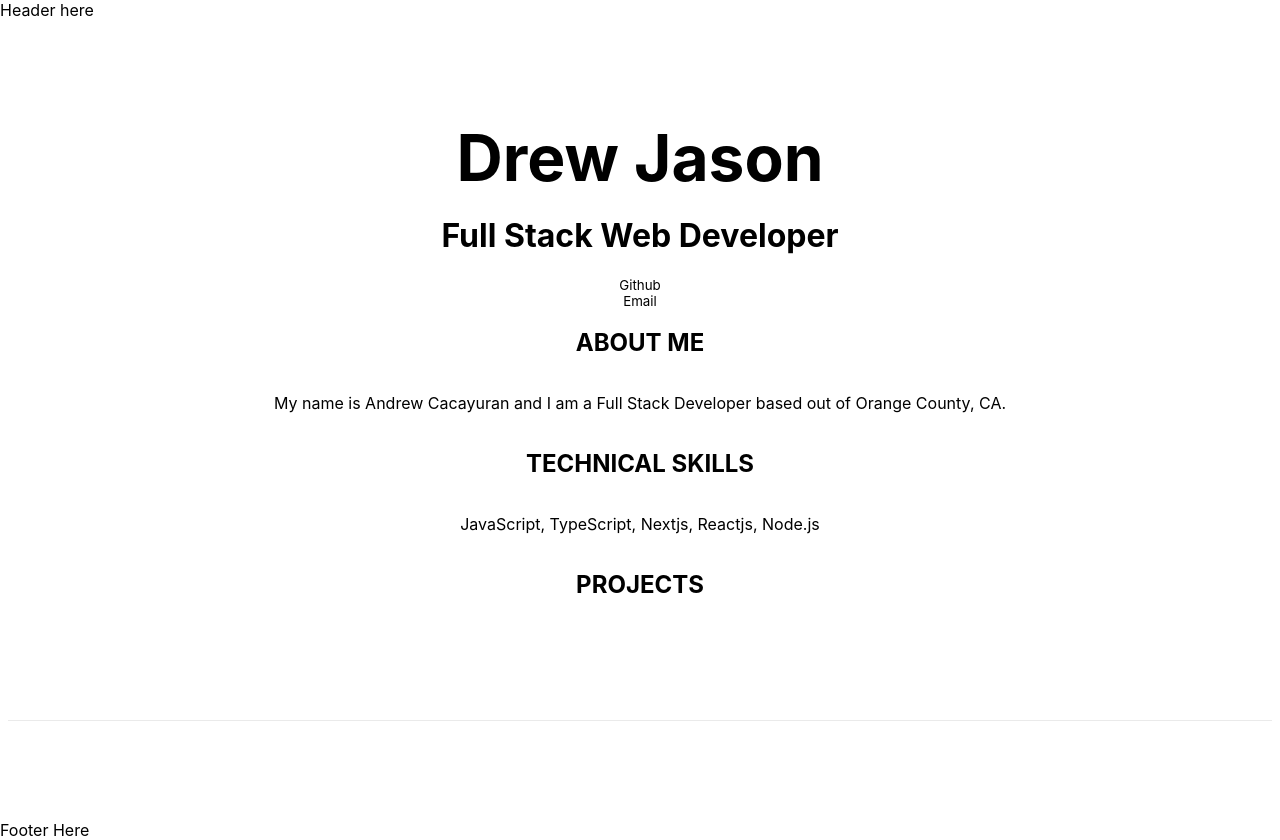
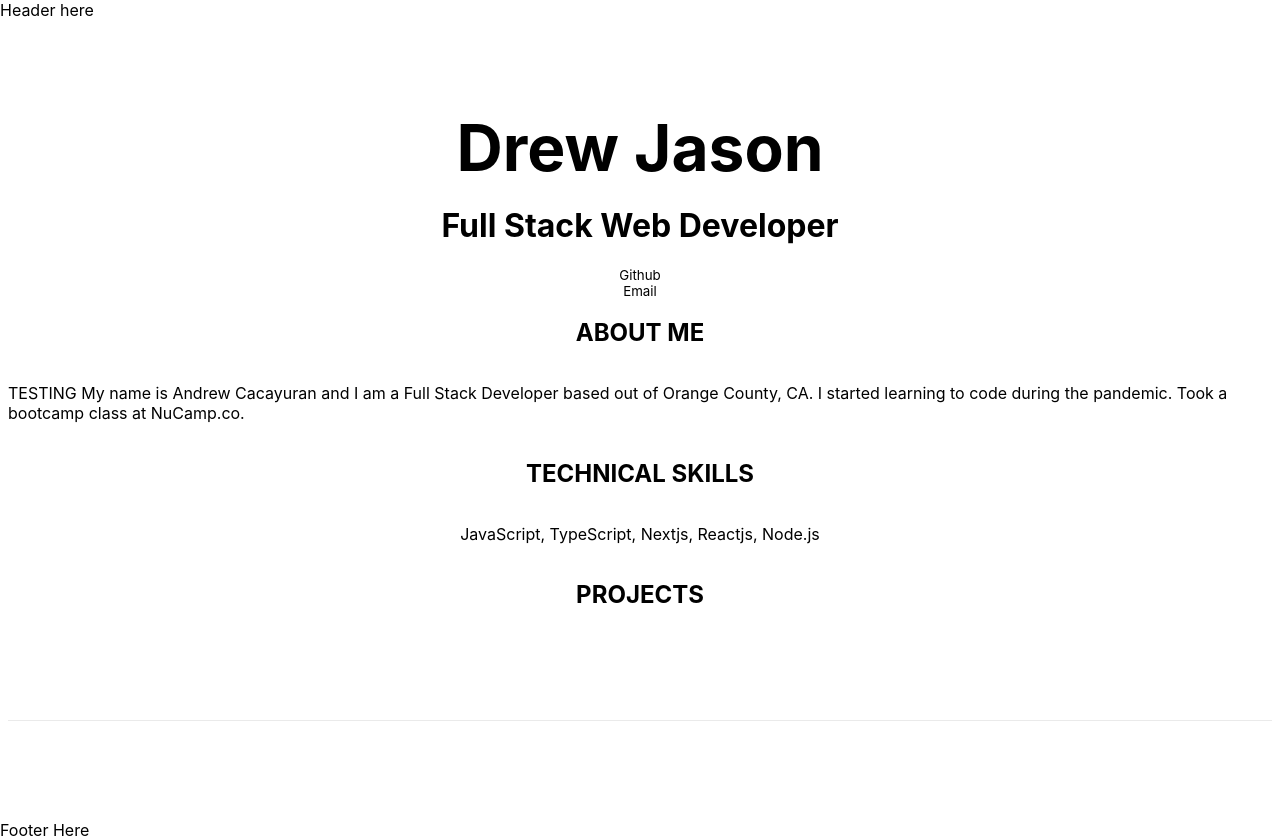
Before and after one commit to jayedeem/portfolio, a Next.js app: page / in a window 1280 px wide. Built offline with nearby package versions, Linux system fonts and the light colour scheme.

Commit message:
more text

```diff
--- a/pages/index.tsx
+++ b/pages/index.tsx
@@ -16,8 +16,9 @@ export default function Home() {
         <small>Email</small>
         <h2>ABOUT ME</h2>
         <p>
-          My name is Andrew Cacayuran and I am a Full Stack Developer based out
-          of Orange County, CA.
+          TESTING My name is Andrew Cacayuran and I am a Full Stack Developer
+          based out of Orange County, CA. I started learning to code during the
+          pandemic. Took a bootcamp class at NuCamp.co.
         </p>
         <h2>TECHNICAL SKILLS</h2>
         <p> JavaScript, TypeScript, Nextjs, Reactjs, Node.js </p>
```
